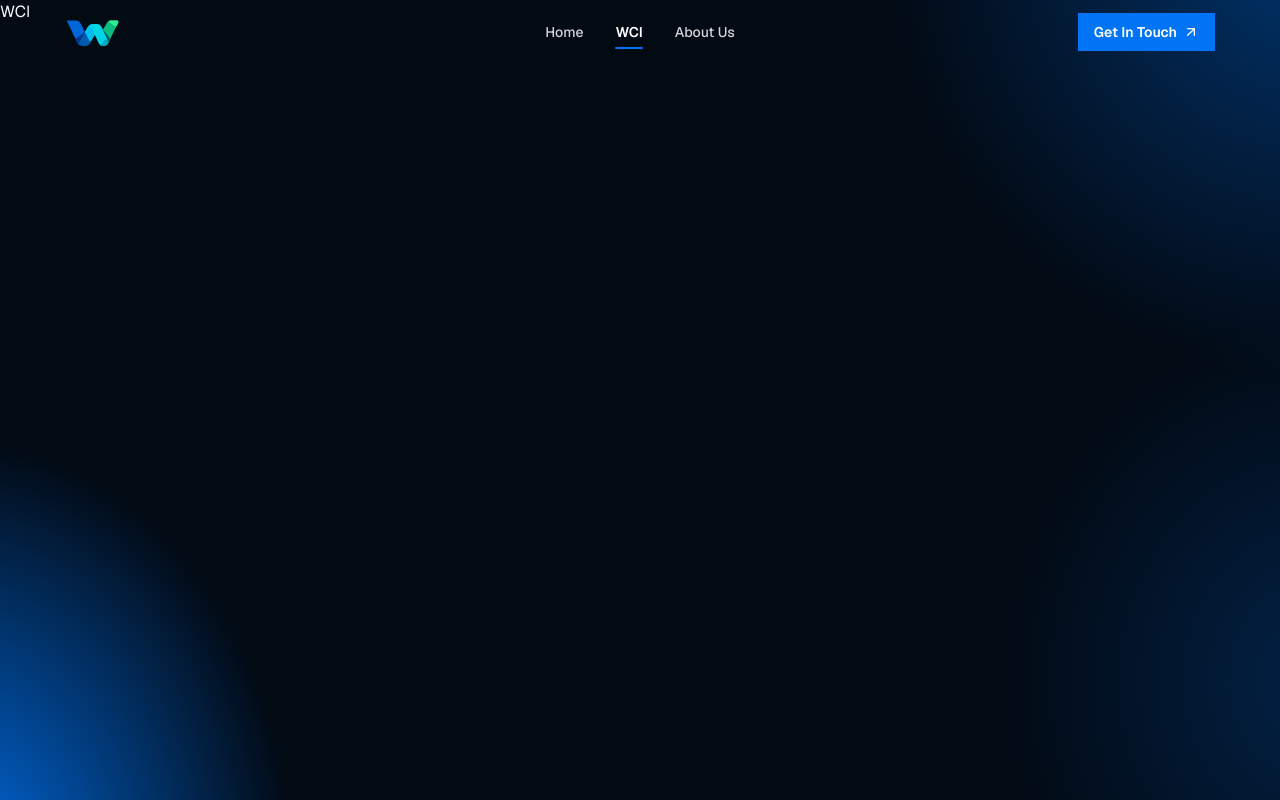
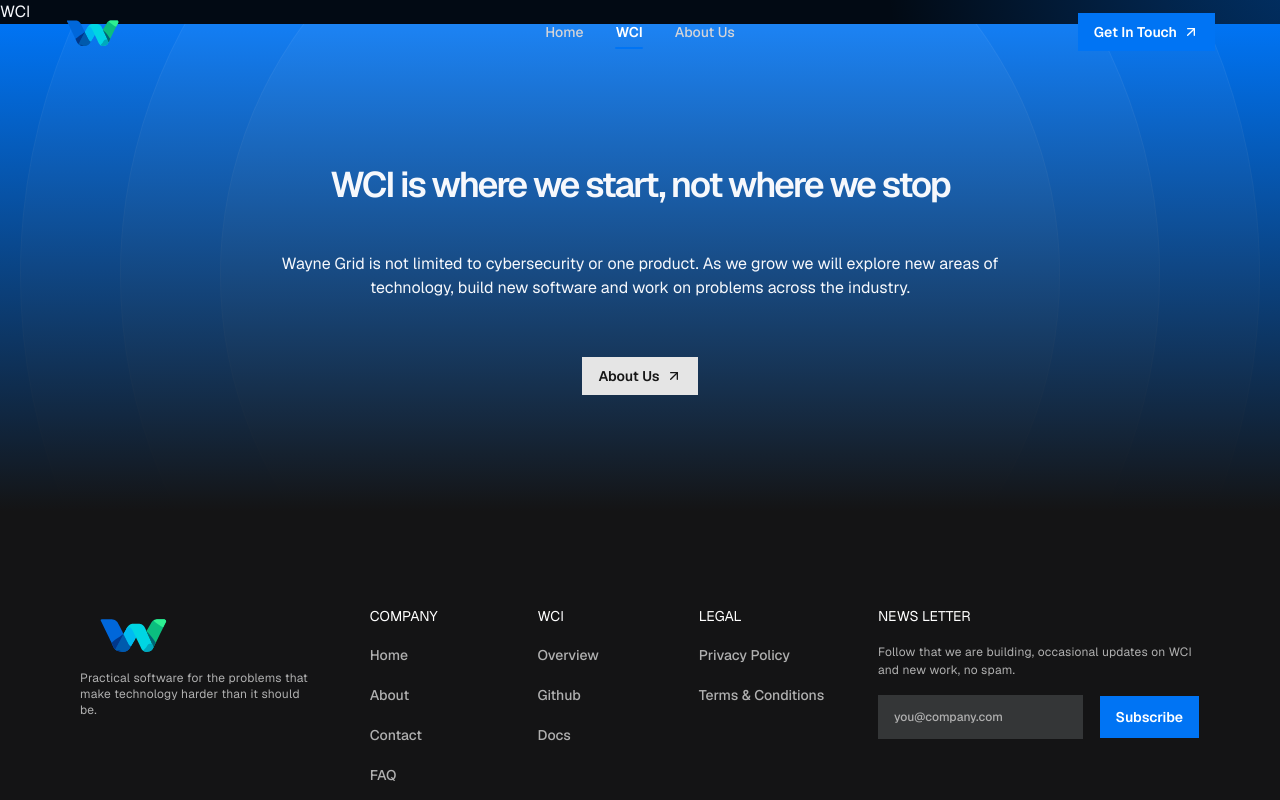
Before and after one commit to Shivraj-K09/website, a Next.js app: page /wci in a window 1280 px wide. Built offline with nearby package versions, Linux system fonts and the light colour scheme.

Commit message:
added footer in the layout

```diff
--- a/app/(home)/layout.tsx
+++ b/app/(home)/layout.tsx
@@ -1,3 +1,4 @@
+import { Footer } from "@/components/footer"
 import { Header } from "@/components/header"
 
 export default function HomeLayout({
@@ -9,6 +10,7 @@ export default function HomeLayout({
     <div className="home-shell relative isolate flex h-full w-full flex-col overflow-y-auto text-foreground">
       <Header />
       <main className="flex w-full flex-col">{children}</main>
+      <Footer/>
     </div>
   )
 }
```
